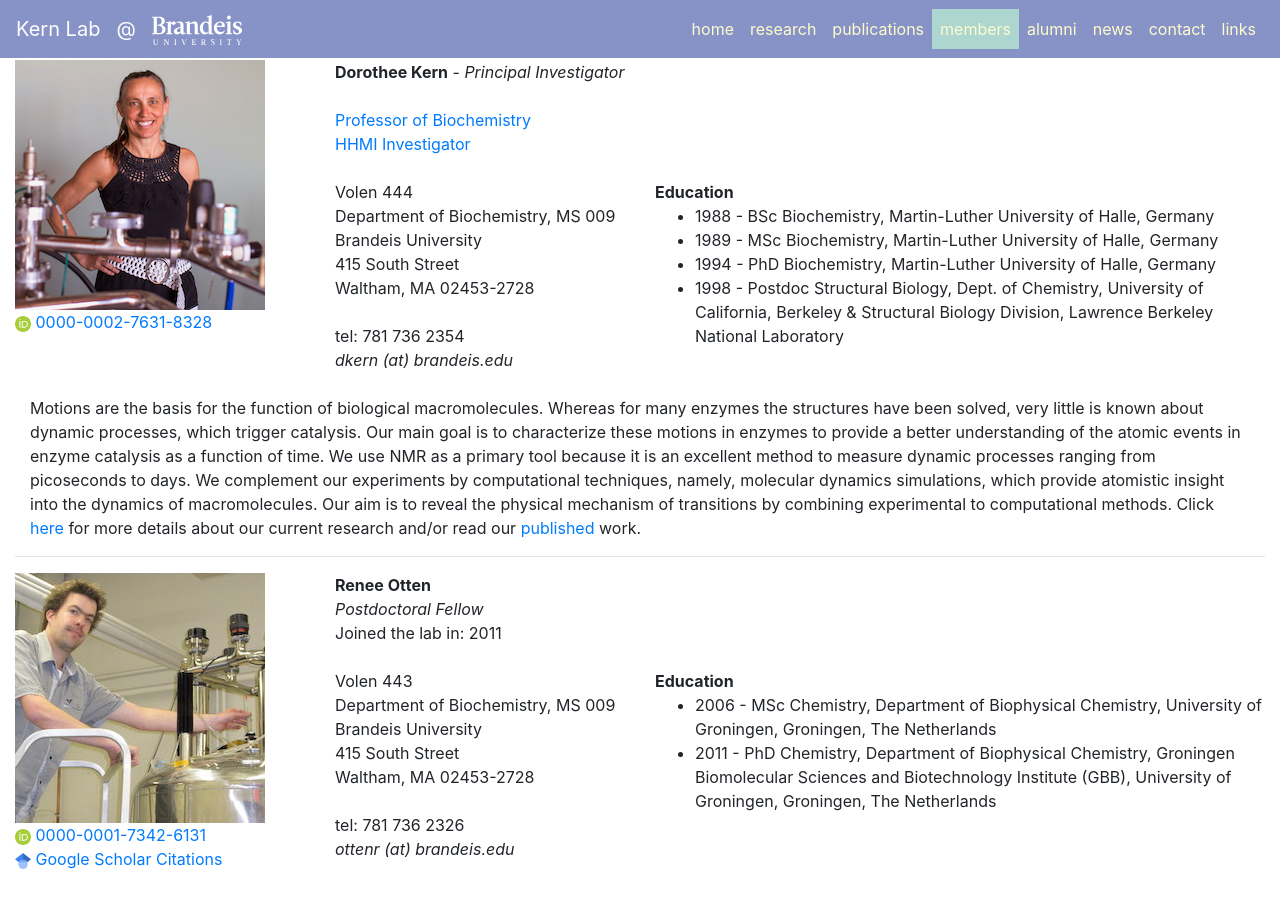
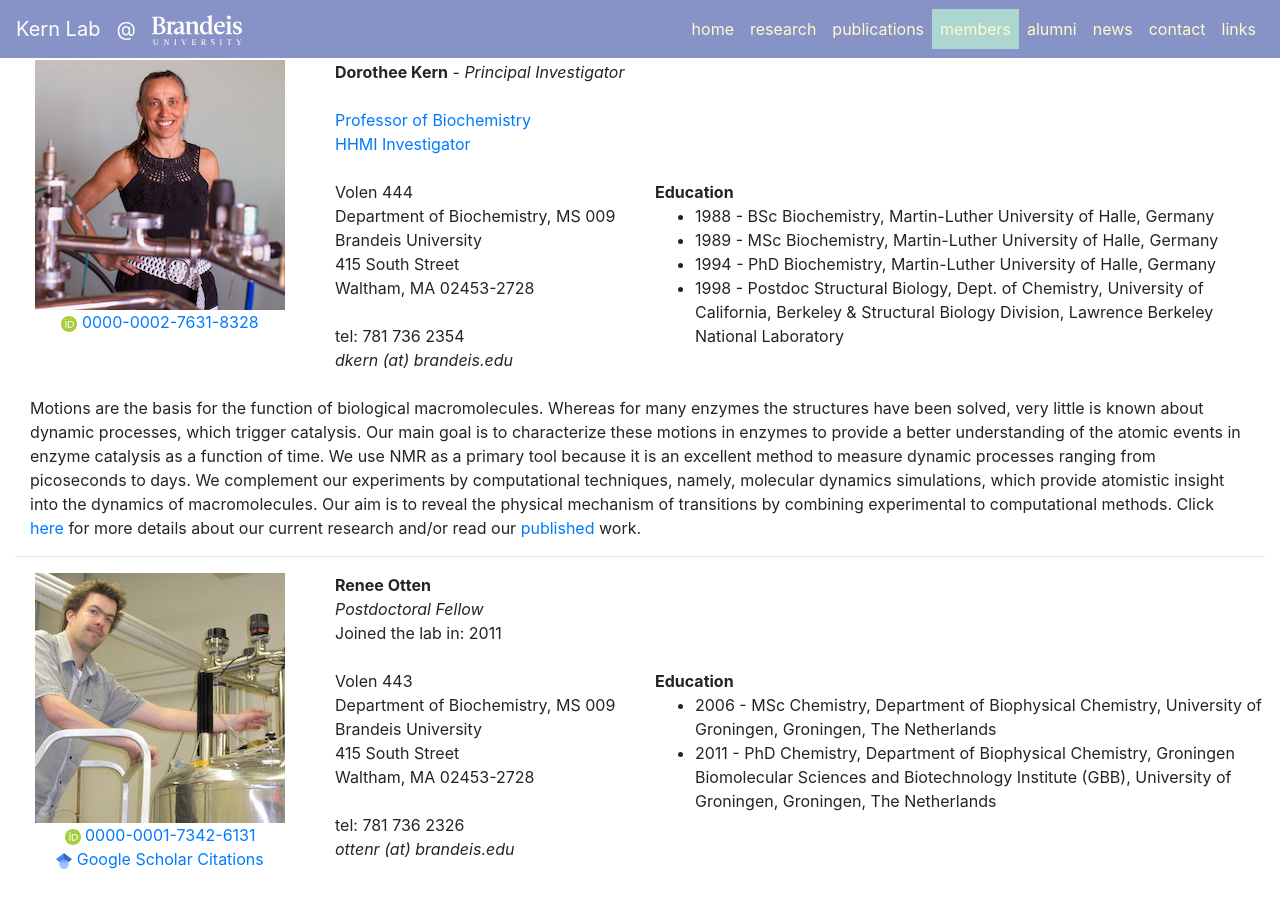
Before and after one commit to kernlab-scripps/kernlab-scripps.github.io, a Jekyll site: the page built from member/index.html, in a window 1280 px wide and 900 px high. Built offline with Jekyll 4.4.1, drawn with Linux system fonts in a browser that asks for light colours.

Commit message:
Member: improve layout and scaling

```diff
--- a/member/index.html
+++ b/member/index.html
@@ -9,8 +9,8 @@
 
 {% for person in site.data.members %}
 <div class="row">
-  <div id="{{ person.name | url_encode }}" class="col-lg-3" style="padding-top:60px; margin-top:-60px;">
-    <img class="img-fluid" src="{{ person.image }}" alt="{{ person.name }}" style="max-height:250px;max-width:250px"> <br>
+  <div id="{{ person.name | url_encode }}" class="col-12 col-sm-6 col-lg-3 text-center" style="padding-top:60px; margin-top:-60px">
+    <img class="img-fluid" src="{{ person.image }}" alt="{{ person.name }}" style="max-height:250px; max-width:250px"> <br>
 
     {%- if person.orcid -%}
       {%- assign orcid_link = "https://orcid.org/" | append: person.orcid -%}
@@ -22,9 +22,10 @@
       <a href="https://scholar.google.com"><img class="inline-block" src="/static/img/google-scholar.svg" alt="Google Scholar logo" style="height:16px;width:16px"></a>
       <a href="https://scholar.google.com/citations?user={{ person.scholar }}">Google Scholar Citations</a> <br>
     {%- endif %}
+    <br>
   </div>
 
-  <div class="col-lg-3">
+  <div class="col-12 col-sm-6 col-lg-3">
     {% if person.position == "Principal Investigator" -%}
       <strong>{{ person.name }}</strong> - <i>{{ person.position }}</i> <br><br>
       <a href="http://www.bio.brandeis.edu/faculty/kern.html">Professor of Biochemistry</a> <br>
@@ -55,7 +56,7 @@
     <em>{{ person.email }}</em>
   </div>
 
-  <div class="col-lg-6">
+  <div class="col-12 col-lg-6">
     {% if person.education %} <br><br><br><br> {%- if person.position == "Principal Investigator" -%} <br> {%- endif -%} <strong>Education</strong> {%- endif %}
     <ul>
     {%- for degree in person.education %}
```
